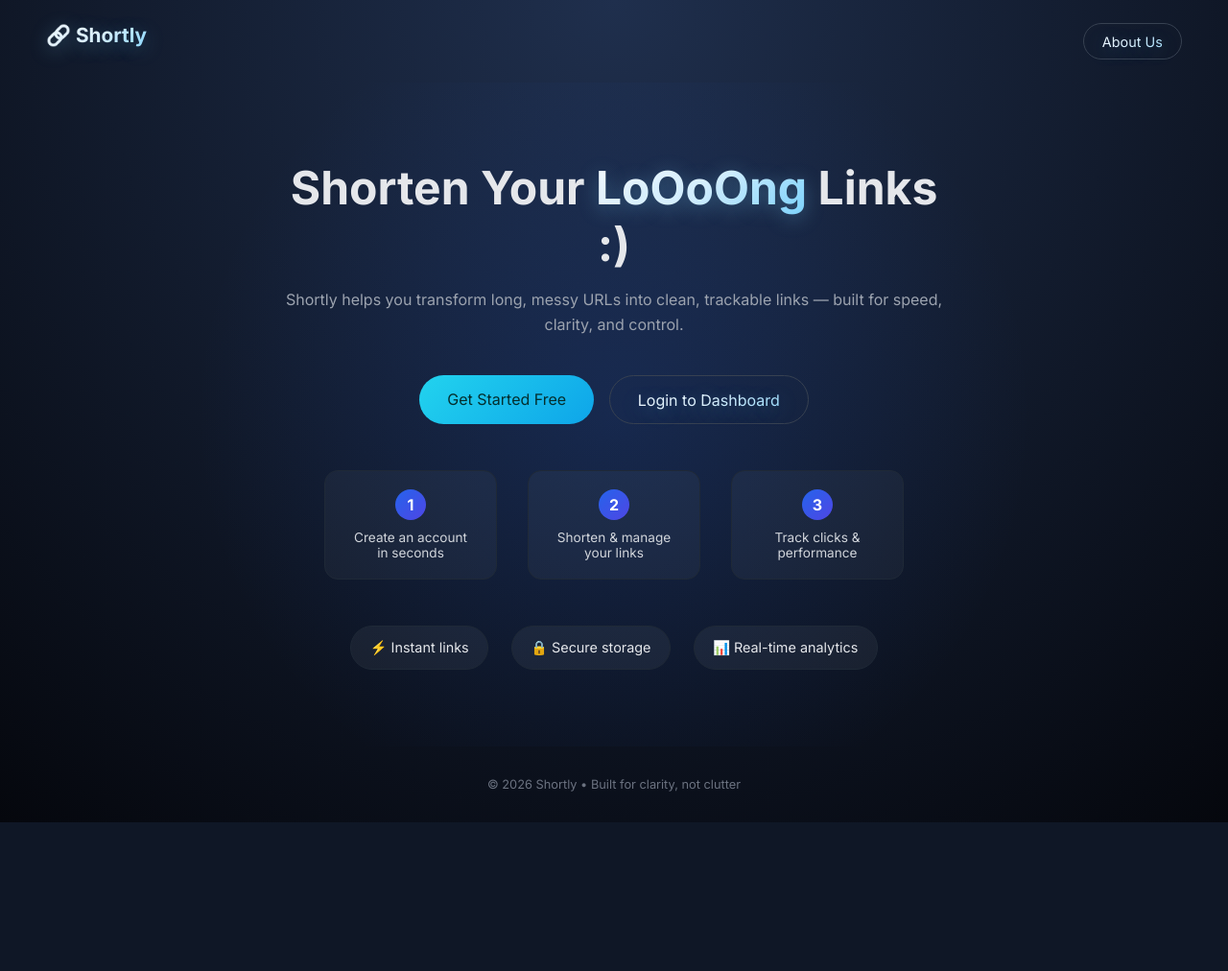
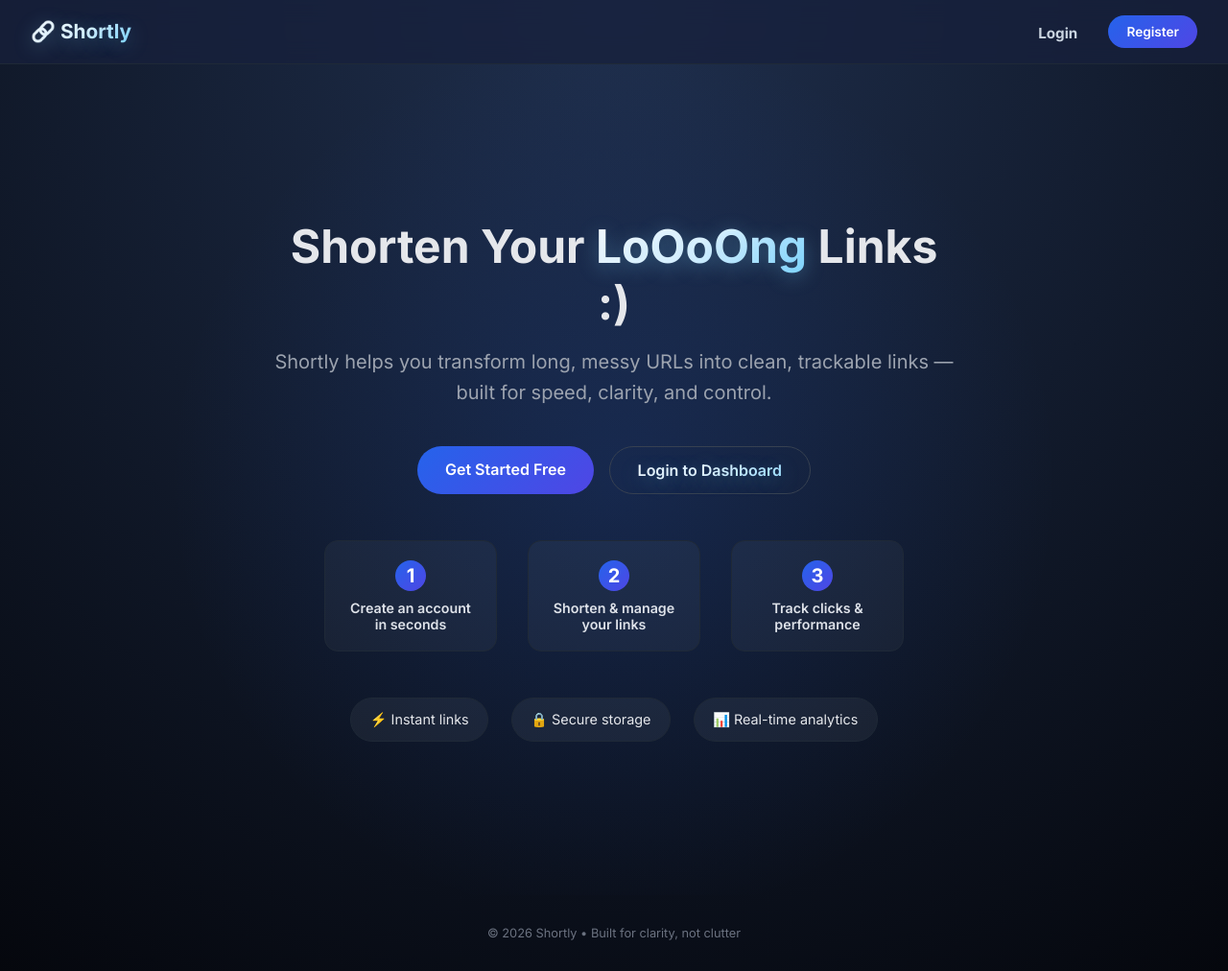
Before and after one commit to Alinps/django-url-shortener, a Django app: template app/templates/landingpage.html in a window 1280 px wide. Shown: the whole page at 96% size. Before the commit the page ends 857 px from the top, so only its background shows below. Run offline with Django 4.2, Linux system fonts and the light colour scheme; the template is opened without the code that fills it, so the values that code supplies are empty.

Commit message:
cleared the bugs in ui

```diff
--- a/app/static/css/landingpage.css
+++ b/app/static/css/landingpage.css
@@ -3,12 +3,14 @@
   padding: 0;
   box-sizing: border-box;
   font-family: 'Inter', sans-serif;
+
 }
 
 body {
   background: radial-gradient(circle at top, #1f2f4d, #05070d);
   color: #e5e7eb;
   min-height: 100vh;
+  font-size: 20px;
 }
 .navbar-brand{
   background: linear-gradient(135deg, #F8FAFC, #E0F2FE, #7DD3FC);
@@ -37,15 +39,27 @@ body {
 }
 
 .btn {
+  display: inline-block;
   padding: 0.6rem 1.2rem;
   border-radius: 999px;
   text-decoration: none;
   font-size: 0.9rem;
+  font-weight: 600;
+  cursor: pointer;
+  transition: all 0.3s ease;
+}
+.btn:hover {
+  transform: translateY(-4px) scale(1.03);
+  box-shadow: 0 10px 25px rgba(123, 158, 187, 0.15);
+}
+.btn:active {
+  transform: translateY(1px) scale(0.98);
+  box-shadow: 0 4px 10px rgba(0, 0, 0, 0.15);
 }
 
 .btn.ghost {
   border: 1px solid #374151;
-   background: linear-gradient(135deg, #F8FAFC, #E0F2FE, #7DD3FC);
+  background: linear-gradient(135deg, #F8FAFC, #E0F2FE, #7DD3FC);
   -webkit-background-clip: text;
   -webkit-text-fill-color: transparent;
   text-shadow: 0 4px 20px rgba(125, 211, 252, 0.35);
@@ -59,7 +73,7 @@ body {
 /* HERO */
 .hero {
   position: relative;
-  padding: 5rem 2rem;
+  padding: 10rem 2rem;
   display: flex;
   justify-content: center;
 }
@@ -90,6 +104,7 @@ body {
   -webkit-text-fill-color: transparent;
   text-shadow: 0 4px 20px rgba(125, 211, 252, 0.35);
 }
+
 
 .subtitle {
   color: #9ca3af;
@@ -127,7 +142,7 @@ body {
 
 /* HINT */
 .hint {
-  font-size: 0.85rem;
+  font-size: 0.99rem;
   color: #9ca3af;
   margin-bottom: 2.5rem;
 }
@@ -157,12 +172,12 @@ body {
 }
 
 /* FOOTER */
-footer {
+/* footer {
   text-align: center;
   padding: 2rem;
   font-size: 0.8rem;
   color: #6b7280;
-}
+} */
 
 /* RESPONSIVE */
 @media (max-width: 600px) {
@@ -204,6 +219,7 @@ footer {
   border-radius: 14px;
   max-width: 180px;
   text-align: center;
+
 }
 
 .step span {
@@ -219,6 +235,7 @@ footer {
 }
 
 .step p {
-  font-size: 0.85rem;
-  color: #d1d5db;
+  font-size: 0.89rem;
+  color: #dee2e9;
+  font-weight: 600;
 }
--- a/app/templates/landingpage.html
+++ b/app/templates/landingpage.html
@@ -7,19 +7,23 @@
   <meta name="viewport" content="width=device-width, initial-scale=1.0" />
 
   <link href="https://fonts.googleapis.com/css2?family=Inter:wght@300;400;600;700&display=swap" rel="stylesheet">
+  <link rel="icon" type="image/png" href="{% static 'shotly_favicon.png' %}">
 
   <link rel="stylesheet" href="{%static 'css/landingpage.css'%}">
+   <link rel="stylesheet" href="{%static 'css/navbar.css'%}">
+     <link rel="stylesheet" href="{%static 'css/footer.css'%}">
 </head>
 <body>
 
   <!-- NAVBAR -->
-  <header class="navbar">
+  <!-- <header class="navbar">
     <div class="logo navbar-brand">🔗 Shortly</div>
     <div class="nav-actions">
        <a href="{% url 'aboutus' %}" class="btn ghost">About Us</a>
 {#      <a href="#" class="btn primary">Register Now</a> #}
     </div>
-  </header>
+  </header> -->
+   {%include 'partials/navbar.html'%}
 
   <!-- HERO -->
   <!-- HERO -->
@@ -68,9 +72,6 @@
 </section>
 
   <!-- FOOTER -->
-  <footer>
-    © 2026 Shortly • Built for clarity, not clutter
-  </footer>
-
+{%include 'partials/footer.html'%}
 </body>
 </html>
--- a/app/templates/partials/navbar.html
+++ b/app/templates/partials/navbar.html
@@ -28,10 +28,12 @@
   </button>
 
   <ul class="nav-links">
-      {% if user.is_authenticated %}
+    {% if user.is_authenticated %}
+
           <li><a href="{%url 'list'%}" class="nav-link">Dashboard</a></li>
           <li><a href="{%url 'aboutus'%}" class="nav-link">About Us</a></li>
           <li><a href="{% url 'logout' %}" class="btn ghost">Logout</a></li>
+          <li>{{user.username}}</li>
     {% else %}
           <li><a href="{% url 'login' %}" class="nav-link">Login</a></li>
           <li><a href="{% url 'signup' %}" class="btn primary">Register</a></li>
--- a/app/views.py
+++ b/app/views.py
@@ -43,6 +43,8 @@ tracer = trace.get_tracer(__name__)
 
 
 def landingpage(request):
+    if request.user.is_authenticated:
+        return redirect('list')
     return render(request,'landingpage.html')
 
 
```
Also changed, not shown: observability/docker-compose.yml (+9 -0 lines), app/static/shotly_favicon.png (added).
